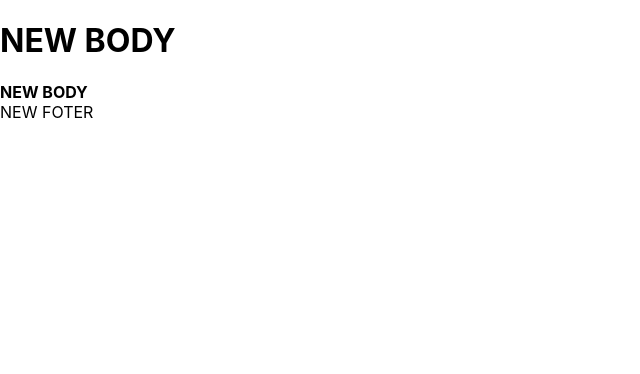
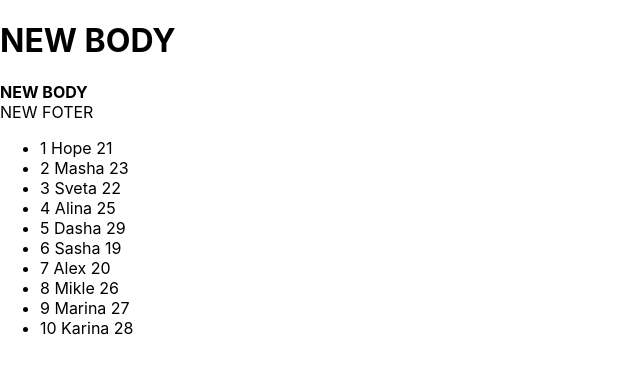
Before and after one commit to sasha2234562/my, a React (Create React App) app: page / in a window 1280 px wide. Shown: the top 374 px of the page, without its empty margins (0-640 px from the left). Built offline with nearby package versions, Linux system fonts and the light colour scheme.

Commit message:
Add Post and Test and User  c new students

```diff
--- a/src/students/NewComponents.tsx
+++ b/src/students/NewComponents.tsx
@@ -1,18 +1,22 @@
-type  StudetsType = {
-    students : StType
-}
-type  StType = {
-    id : number
-    name : string
-    age : number
+import {Students} from "./students";
+
+type  NewConponentsType = {
+    students: Array<StudentsType>
 }
 
-export const NewComponents = (props : StudetsType) => {
+type  StudentsType = {
+    id: number
+    name: string
+    age: number
+}
+export const NewComponents = (props: NewConponentsType) => {
     return (
-        <>
-            <h2>{props.students.id}</h2>
-            <h3>{props.students.name}</h3>
-            <h4>{props.students.age}</h4>
-        </>
+        <ul>
+            {props.students.map((item) => {
+                return (
+                    <li key={item.id}><span>{item.id}</span> <span>{item.name}</span> <span>{item.age}</span></li>
+                )
+            })}
+        </ul>
     )
 }
```
